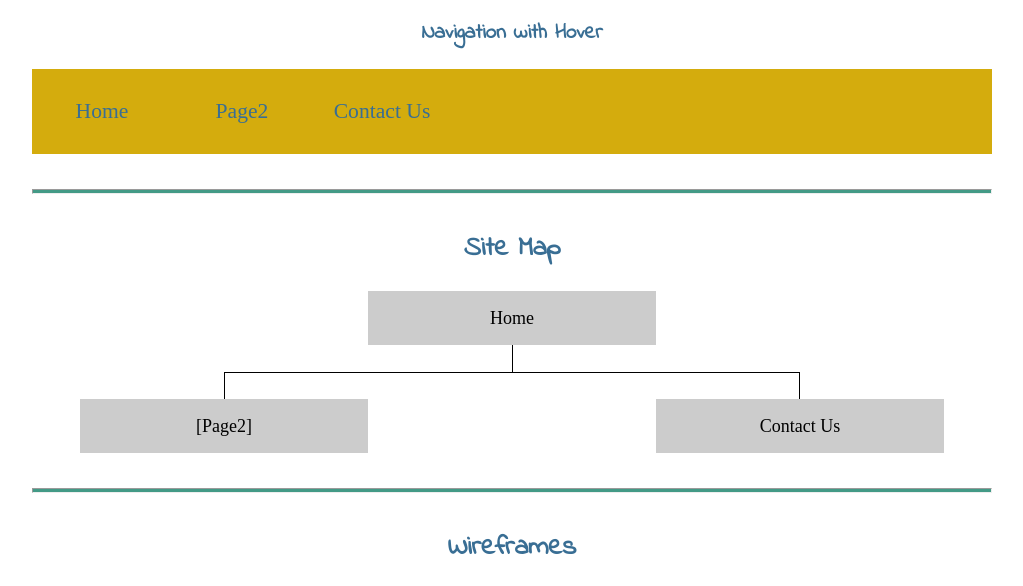
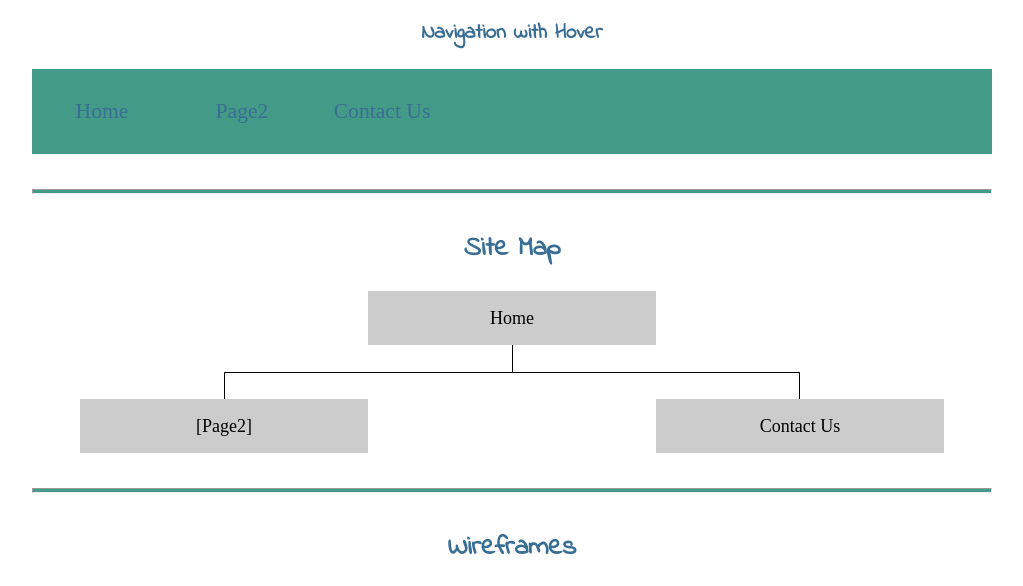
Before and after one commit to lostariel/wdd130, a plain HTML site: page wwr/site-plan-rafting.html in a window 1280 px wide. Shown: the part 1928-2514 px from the top of the page, without its empty margins (128-1151 px from the left). Drawn offline with Linux system fonts and the light colour scheme.

Commit message:
changes?

```diff
--- a/wwr/styles/site-plan-rafting.css
+++ b/wwr/styles/site-plan-rafting.css
@@ -21,7 +21,7 @@ Fonts are separated by a & */
   --paragraph-color-on-color: white; /* paragraph text on a colored background */
   --paragraph-background-color: #396E94  ;
   --nav-link-color: #396E94;
-  --nav-background-color: #D4AC0D;
+  --nav-background-color: #439A86;
   --nav-hover-link-color: white;
   --nav-hover-background-color: #396E94;
 }
```
